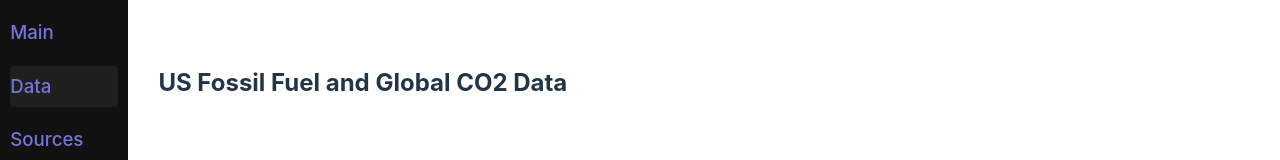
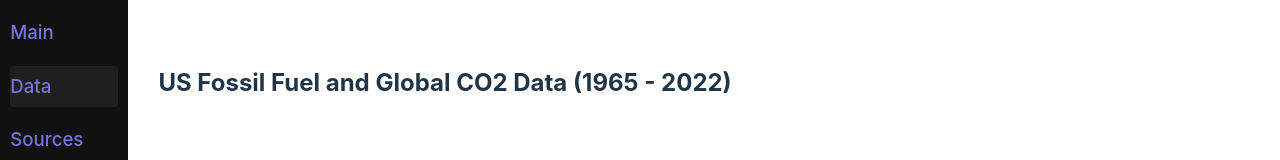
Before and after one commit to havenf/ReactD3MobileDataNarrative, a React (Vite) app: page /data in a window 1280 px wide. Shown: the top 160 px of the page. Built offline with nearby package versions, Linux system fonts and the light colour scheme; no server answers.

Commit message:
video updates

```diff
--- a/src/Pages/DataPage.jsx
+++ b/src/Pages/DataPage.jsx
@@ -313,7 +313,7 @@ function DataPage() {
 
   return (
     <section className='mx-0 px-0'>
-      <h2 className='ms-4'>US Fossil Fuel and Global CO2 Data</h2>
+      <h2 className='ms-4'>US Fossil Fuel and Global CO2 Data (1965 - 2022)</h2>
       <div id="dataviz" ref={svgRef}></div>
       <div className='row d-flex justify-content-center'>
         <p className='col-md-8 pt-5'>
@@ -339,6 +339,7 @@ function DataPage() {
       </div>
       <h2 className='ms-4'>Basic Economics Regarding Global Energy Use</h2>
       <div className='row d-flex justify-content-center'>
+      <video className="col-md-10 pt-5 pb-5 mb-3" src='src\assets\Timeline 1.mov' autoPlay={true} controls={true}></video>
         <img className='col-md-5 py-3 mt-3' src="src\assets\BasicSupDemEconChart.png" alt='basic supply and demand econ chart'/>
         <p className='col-md-6 pt-5'>
           Supply (blue) and demand (red) are the basis of our economic understanding. They hold a symbiotic relationship in determining
```
Also changed, not shown: 1 other file (tests, documents, lock files or other folders).
